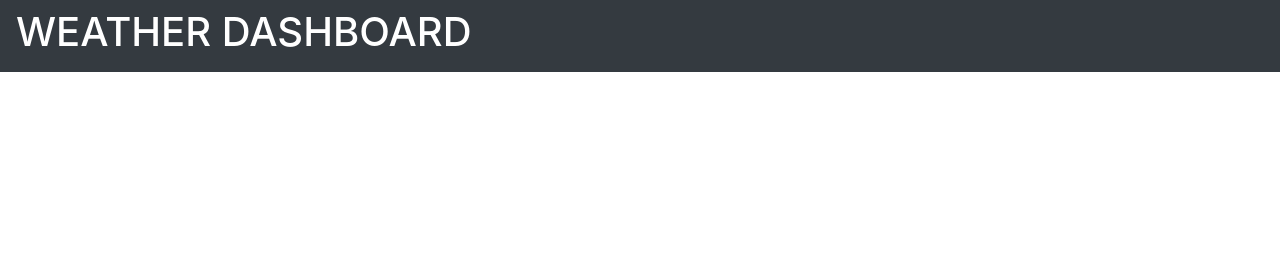
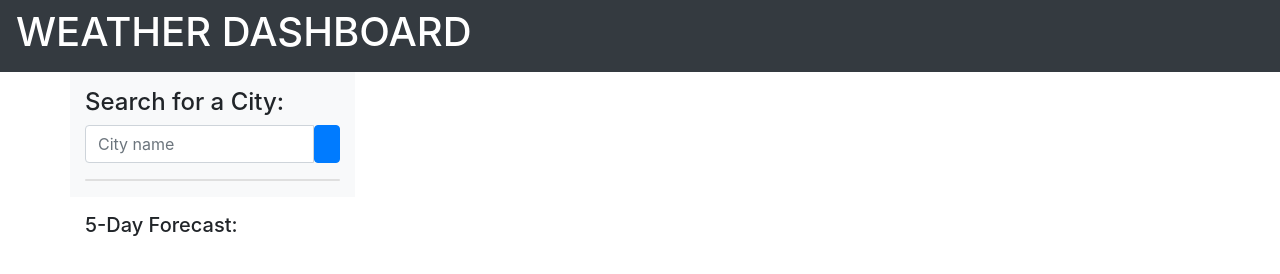
Before and after one commit to rffrye/Homework6, a plain HTML site: page index.html in a window 1280 px wide. Drawn offline with nearby package versions, Linux system fonts and the light colour scheme.

Commit message:
created divs for search input and to return the city searched, current city, and 5 day forecast.

```diff
--- a/index.html
+++ b/index.html
@@ -17,6 +17,34 @@
         <h1>WEATHER DASHBOARD</h1>
         </nav>
 
+        <div class="container">
+            <div class="row">
+                <div class="col-lg-3 bg-light pt-3 pb-3">
+                    <h4>Search for a City:</h4>
+                    <div class="input-group mb-3">
+                        <input id="searchTerm" type="text" class="form-control" placeholder="City name" class="input-group-append">
+                        <button id="searchBtn" class="btn btn-primary" type="button" id="button-addon2"><i class="far fa-search"></i></button>
+                    </div>
+                    <div class="card">
+                        <ul class="list-group">
+
+                        </ul>
+                    </div>
+                </div>
+                <div class="col-lg-9">
+                    <div id="currentCity" class="mt-4">
+
+                    </div>
+                </div>
+                <div class="col-lg-9" style="float: right;">
+                    <h5 id="forecastH5" class="mt-3 hide">5-Day Forecast:</h5>
+                    <div id="forecast" class="row">
+
+                    </div>
+                </div>
+            </div>
+        </div>
+
       <!-- Option 1: jQuery and Bootstrap Bundle (includes Popper) -->
       <script src="https://code.jquery.com/jquery-3.5.1.slim.min.js" integrity="sha384-DfXdz2htPH0lsSSs5nCTpuj/zy4C+OGpamoFVy38MVBnE+IbbVYUew+OrCXaRkfj" crossorigin="anonymous"></script>
       <script src="https://cdn.jsdelivr.net/npm/bootstrap@4.5.3/dist/js/bootstrap.bundle.min.js" integrity="sha384-ho+j7jyWK8fNQe+A12Hb8AhRq26LrZ/JpcUGGOn+Y7RsweNrtN/tE3MoK7ZeZDyx" crossorigin="anonymous"></script>
```
